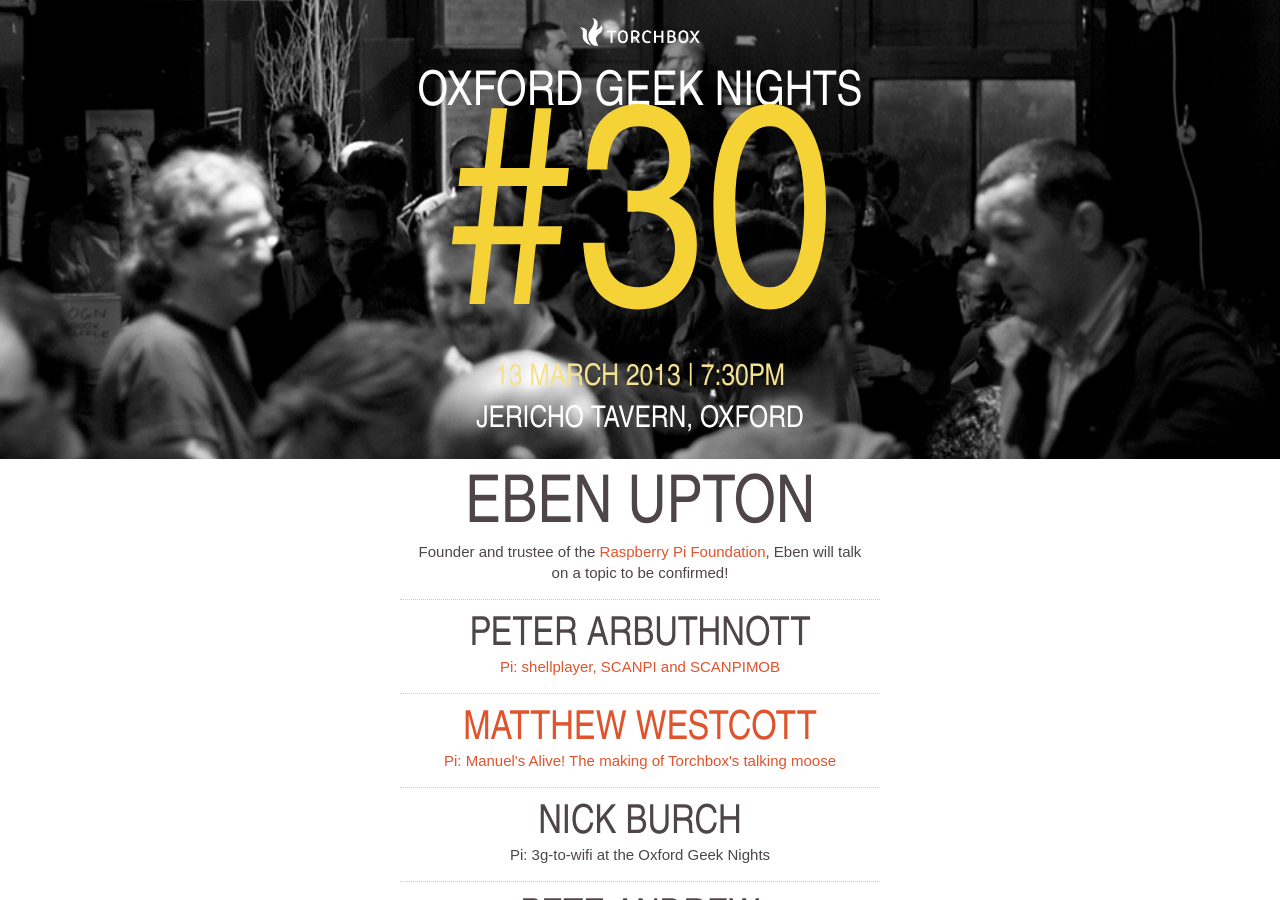
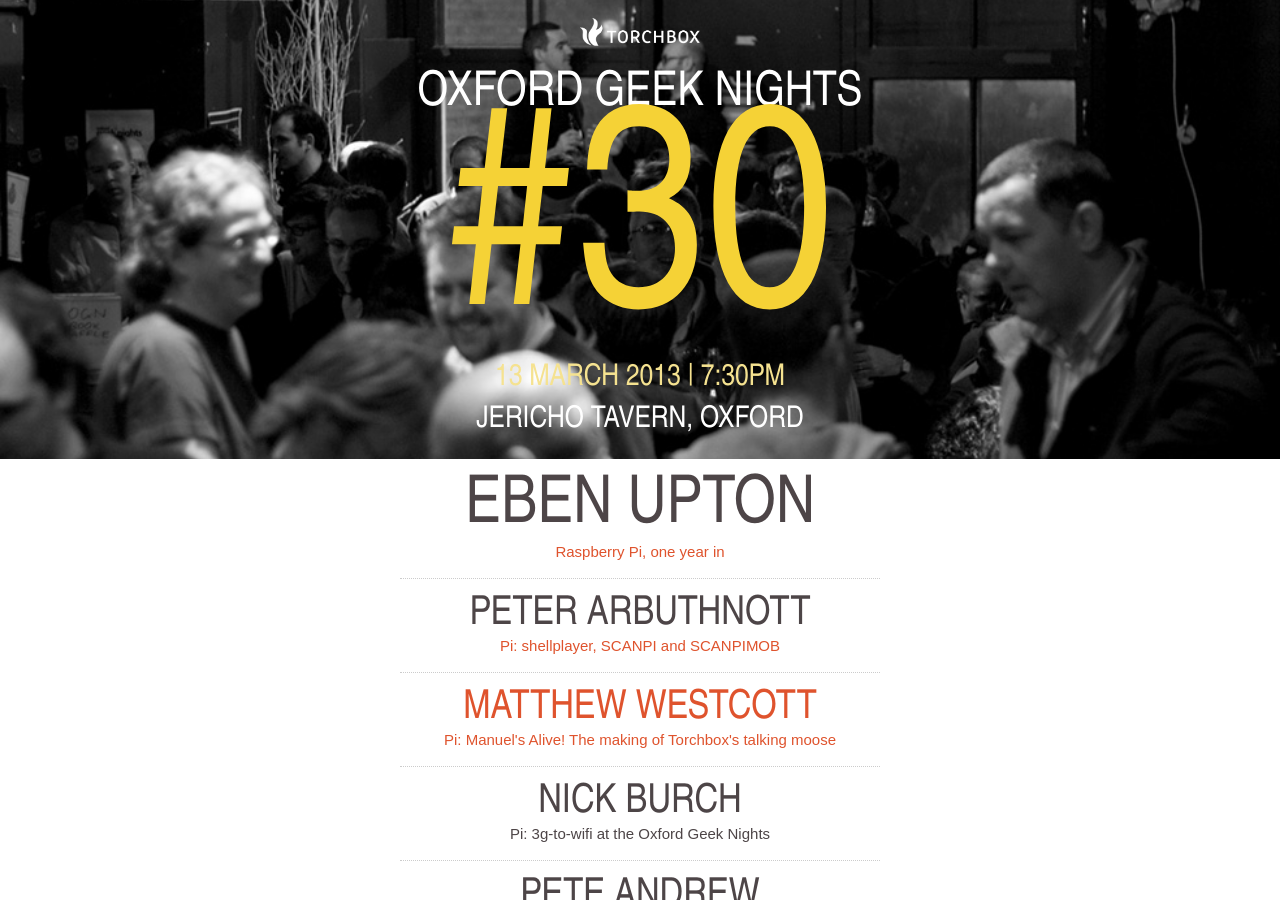
Before and after one commit to torchbox/ogn, a Jekyll site: the page built from _posts/2013-03-13-ogn30.markdown, in a window 1280 px wide and 900 px high. Built offline with Jekyll 4.4.1, drawn with Linux system fonts in a browser that asks for light colours; nearby versions of some CDN libraries; Markdown is read by kramdown in place of the engine named in the settings.

Commit message:
Update _posts/2013-03-13-ogn30.markdown

```diff
--- a/_posts/2013-03-13-ogn30.markdown
+++ b/_posts/2013-03-13-ogn30.markdown
@@ -28,7 +28,7 @@
 <ul class="keynotes">
   <li itemprop="performer" itemscope="itemscope" itemtype="http://schema.org/Person">
     <h2 itemprop="name">Eben Upton</h2>
-    <p>Founder and trustee of the <a href="http://www.raspberrypi.org/about" >Raspberry Pi Foundation</a>, Eben will talk on a topic to be confirmed!</p>
+    <p><a href="http://www.raspberrypi.org/about" >Raspberry Pi, one year in</a></p>
   </li>
 </ul>
 <ul>
```
